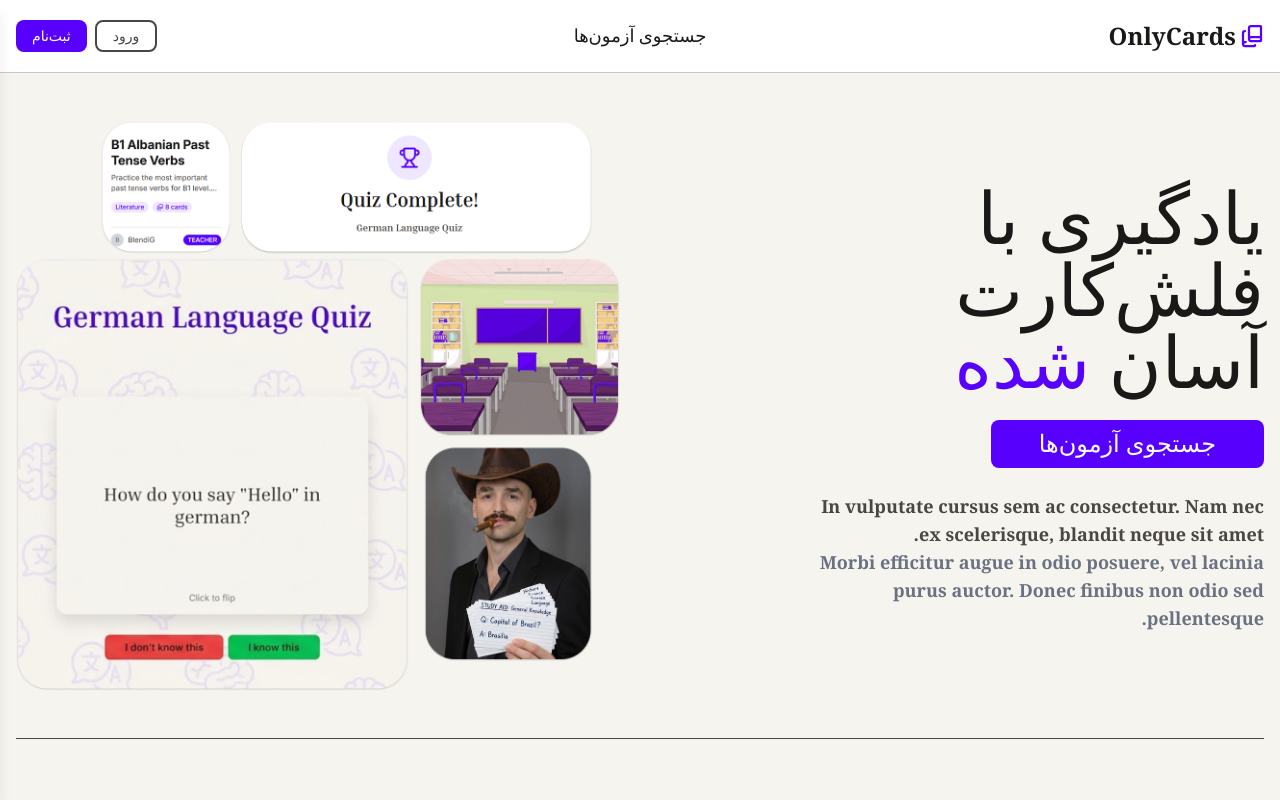
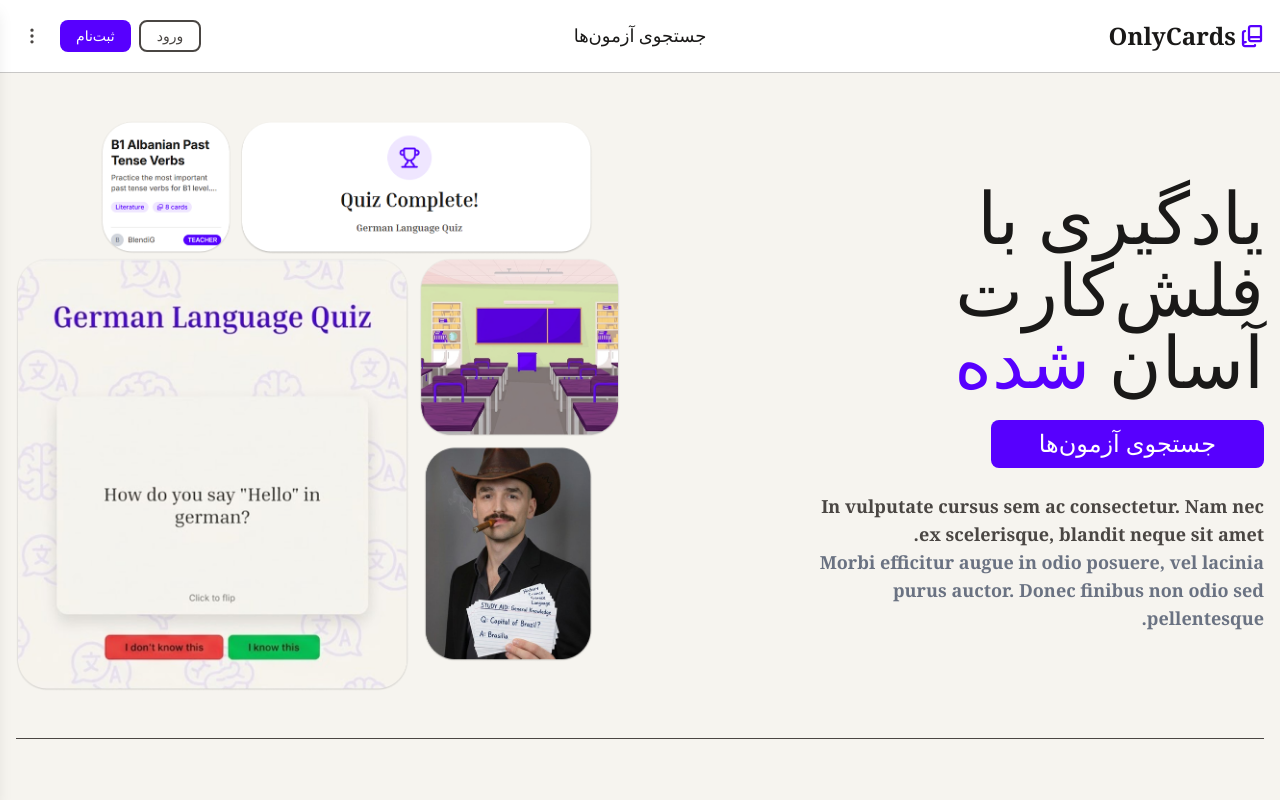
Before and after one commit to alekkiq/online-flashcards, a React (Vite) app in the folder frontend/: page / in a window 1280 px wide. Shown: the top 800 px of the page. Built offline with nearby package versions, Linux system fonts and the light colour scheme; a web font is replaced by a local one.

Commit message:
Add WIP core for LanguageSwitcher

```diff
--- a/frontend/src/components/layout/NavBar.jsx
+++ b/frontend/src/components/layout/NavBar.jsx
@@ -1,6 +1,7 @@
 import { Link } from "react-router";
 import { navLinks } from "/src/config";
 import { NavButton } from "/src/components/ui/NavButton";
+import { LanguageSwitcher } from "/src/components/ui/LanguageSwitcher.jsx";
 import MobileNav from "./MobileNav";
 import AuthLinks from "/src/components/auth/AuthLinks";
 import { useAuth } from "/src/hooks/useAuth";
@@ -36,6 +37,7 @@ export default function NavBar() {
         <div className="hidden md:flex">
           <AuthLinks />
         </div>
+        <LanguageSwitcher />
         <MobileNav />
       </div>
     </nav>
--- /dev/null
+++ b/frontend/src/components/ui/LanguageSwitcher.jsx
@@ -0,0 +1,24 @@
+import {useState} from "react";
+import { LANGUAGES } from "../../config";
+import { useTranslation } from "react-i18next";
+import {DropdownMenu} from "./DropdownMenu.jsx";
+import { Globe } from "lucide-react";
+
+export function LanguageSwitcher() {
+    const { i18n } = useTranslation();
+    const [language, setLanguage] = useState("en");
+
+    const handleLanguageChange = e => {
+        const lang = e.target.value;
+        setLanguage(lang);
+        i18n.changeLanguage(lang);
+    };
+
+    return (
+        <div>
+            <DropdownMenu>
+
+            </DropdownMenu>
+        </div>
+    );
+}
```
